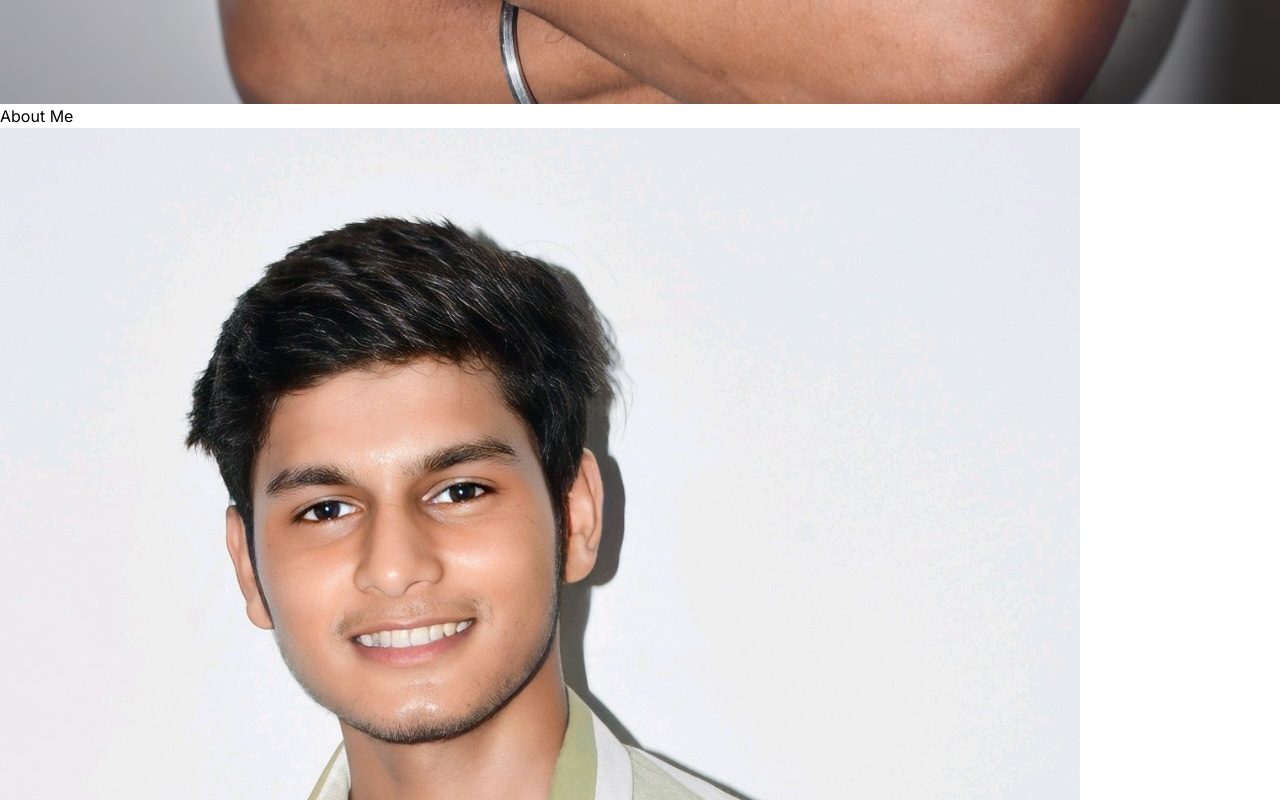
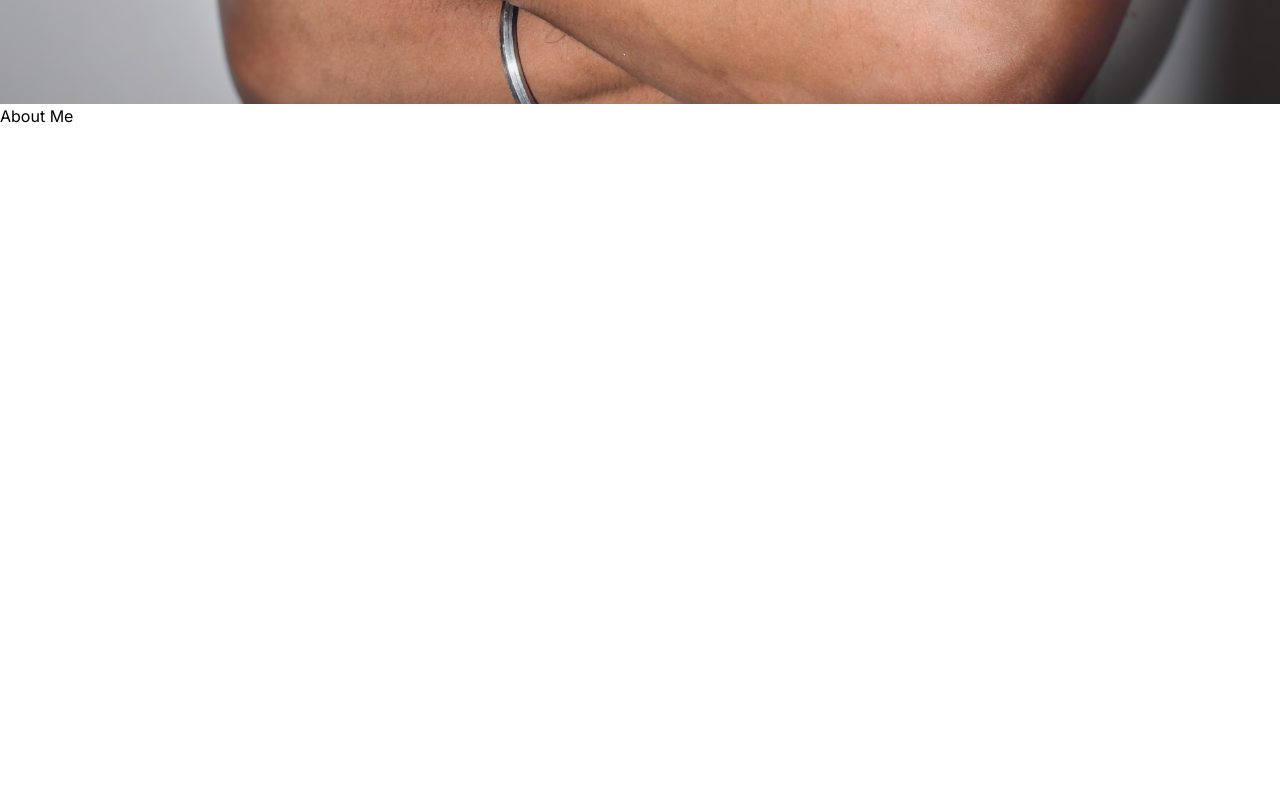
Before and after one commit to pushpendra-singh123/portfolio, a React (Vite) app: page / in a window 1280 px wide. Shown: the part 2480-3280 px from the top of the page. Built offline with nearby package versions, Linux system fonts and the light colour scheme.

Commit message:
adding some trasition in About

```diff
--- a/src/components/About.jsx
+++ b/src/components/About.jsx
@@ -1,5 +1,7 @@
 import aboutImg from "../assets/about.jpg";
 import { ABOUT_TEXT } from "../constants";
+import { motion } from "framer-motion";
+
 const About = () => {
   return (
     <div className="border-b border-neutral-900 pb-4">
@@ -9,13 +11,18 @@ const About = () => {
       </h1>
       <div className="flex flex-wrap">
         <div className="w-full lg:w-1/2 lg:p-8">
-          <div className="flex items-center justify-center">
+          <motion.div
+            whileHover={{ opacity: 1, x: 0 }}
+            initial={{ opacity: 0, x: -100 }}
+            transition={{ duration: 0.5 }}
+            className="flex items-center justify-center"
+          >
             <img
               className="rounded-2xl max-w-[400px]"
               src={aboutImg}
               alt="about"
             />
-          </div>
+          </motion.div>
         </div>
         <div className="w-full lg:w-1/2">
           <div className="flex justify-center lg:justify-start">
--- a/src/components/Hero.jsx
+++ b/src/components/Hero.jsx
@@ -48,9 +48,9 @@ const Hero = () => {
           {/*Change Padding correctly */}
           <div className="flex justify-center">
             <motion.img
-              initial={{x:100, opacity:0}}
-              animate={{x:0, opacity:1}}
-              transition={{duration:1, delay:1.4}}
+              initial={{ x: 100, opacity: 0 }}
+              animate={{ x: 0, opacity: 1 }}
+              transition={{ duration: 1, delay: 1.4 }}
               src={profilePic}
               alt="Pushpendra Singh"
               className="max-w-[400px] rounded-full"
```
